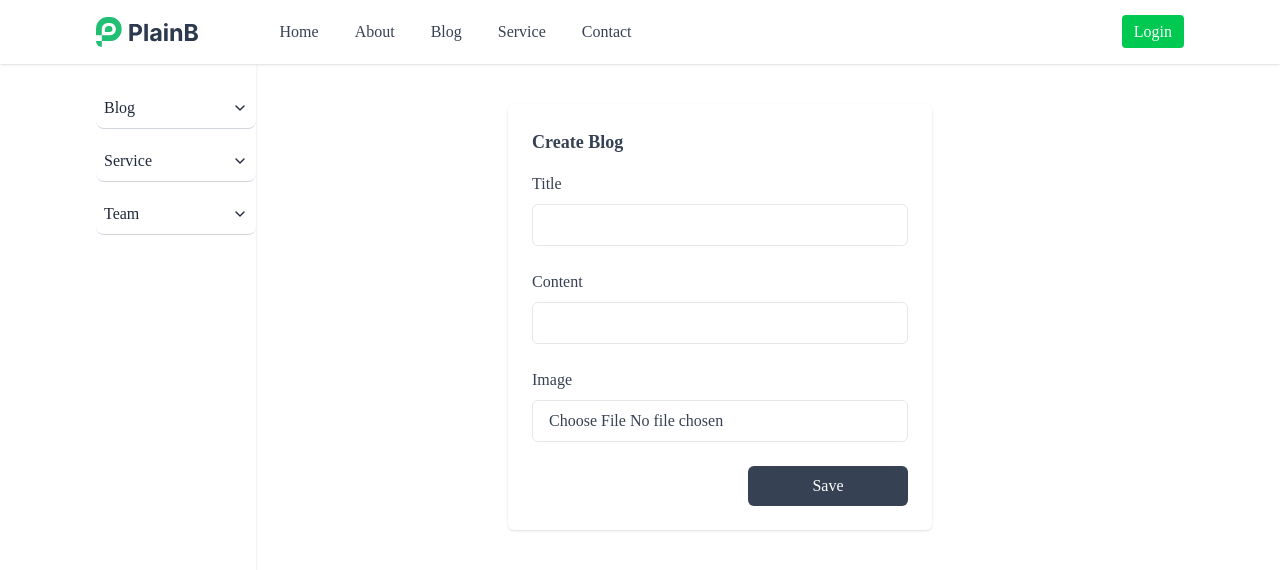
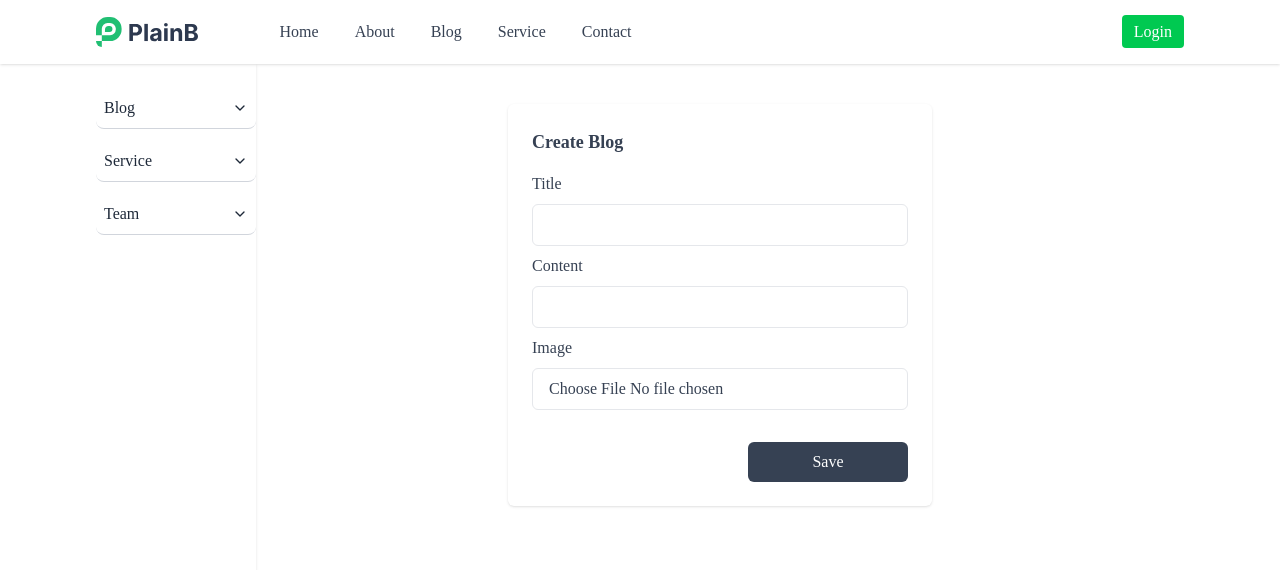
Before and after one commit to monir-hossaien/blog-assingment, a React (Vite) app in the folder Client/: page /add-blog in a window 1280 px wide. Shown: the top 570 px of the page. Built offline with nearby package versions, Linux system fonts and the light colour scheme.

Commit message:
blog service

```diff
--- a/Client/src/Dashboard/Components/AddBlog.jsx
+++ b/Client/src/Dashboard/Components/AddBlog.jsx
@@ -7,7 +7,8 @@ const AddBlog = () => {
     const {createBlogListRequest, setSubmit, formData, inputOnchange} = blogStore();
     console.log(formData);
 
-    const handleFormSubmit = async ()=>{
+    const handleFormSubmit = async (e)=>{
+        e.preventDefault();
         try {
             setSubmit(true);
             let res= await createBlogListRequest(formData);
@@ -30,13 +31,15 @@ const AddBlog = () => {
         <section className="rounded-md shadow w-[50%] p-6 mx-auto">
             <h2 className="text-lg font-semibold text-gray-700 capitalize dark:text-white">Create Blog</h2>
 
-            <form>
-                <div className="grid grid-rows-1 gap-6 mt-4 sm:grid-cols-1">
+            <form encType="multipart/form-data" onSubmit={handleFormSubmit}>
+                <div className="grid grid-rows-1 gap-2 mt-4 sm:grid-cols-1">
                     <div>
                         <label className="text-gray-700 dark:text-gray-200" htmlFor="username">Title</label>
                         <input id="title" type="text"
                                value={formData.title}
-                               onChange={(e)=>{inputOnchange("title", e.target.value)}}
+                               onChange={(e) => {
+                                   inputOnchange("title", e.target.value)
+                               }}
                                className="block w-full px-4 py-2 mt-2 text-gray-700 bg-white border border-gray-200 rounded-md dark:bg-gray-800 dark:text-gray-300 dark:border-gray-600 focus:border-blue-400 focus:ring-blue-300 focus:ring-opacity-40 dark:focus:border-blue-300 focus:outline-none focus:ring"/>
                     </div>
 
@@ -44,25 +47,29 @@ const AddBlog = () => {
                         <label className="text-gray-700 dark:text-gray-200" htmlFor="emailAddress">Content</label>
                         <input id="content" type="text"
                                value={formData.content}
-                               onChange={(e)=>{inputOnchange("content", e.target.value)}}
+                               onChange={(e) => {
+                                   inputOnchange("content", e.target.value)
+                               }}
                                className="block w-full px-4 py-2 mt-2 text-gray-700 bg-white border border-gray-200 rounded-md dark:bg-gray-800 dark:text-gray-300 dark:border-gray-600 focus:border-blue-400 focus:ring-blue-300 focus:ring-opacity-40 dark:focus:border-blue-300 focus:outline-none focus:ring"/>
                     </div>
 
                     <div>
                         <label className="text-gray-700 dark:text-gray-200" htmlFor="password">Image</label>
                         <input id="image" type="file" name="file"
-                               onChange={(e)=>{inputOnchange("image", e.target.file[0])}}
+                               onChange={(e) => {
+                                   inputOnchange("image", e.target.files[0])
+                               }}
                                className=" cursor-pointer w-full px-4 py-2 mt-2 text-gray-700 bg-white border border-gray-200 rounded-md dark:bg-gray-800 dark:text-gray-300 dark:border-gray-600 focus:border-blue-400 focus:ring-blue-300 focus:ring-opacity-40 dark:focus:border-blue-300 focus:outline-none focus:ring"
 
                         />
                     </div>
+                    <div className="flex justify-end mt-6">
+                        <Button type="submit"
+                                className=" w-40 px-8 py-2.5 leading-5 text-white transition-colors duration-300 transform bg-gray-700 rounded-md hover:bg-gray-600 focus:outline-none focus:bg-gray-600"
+                                text="Save"
+                        />
 
-                </div>
-
-                <div className="flex justify-end mt-6">
-                    <Button onClick={()=> handleFormSubmit()} className=" w-40 px-8 py-2.5 leading-5 text-white transition-colors duration-300 transform bg-gray-700 rounded-md hover:bg-gray-600 focus:outline-none focus:bg-gray-600"
-                    text="Save"
-                    />
+                    </div>
 
                 </div>
             </form>
--- a/Client/src/Store/blogStore.js
+++ b/Client/src/Store/blogStore.js
@@ -28,7 +28,9 @@ export const blogStore = create((set)=>({
     },
 
     createBlogListRequest: async (formData)=>{
-        const res = await axios.post(`${baseURL}/create-blog`, formData, {withCredentials: true});
+        const res = await axios.post(`${baseURL}/create-blog`, formData,
+            {withCredentials: true},
+        );
         return res?.data
     }
 }))
```
Also changed, not shown: 1 other file (tests, documents, lock files or other folders).
